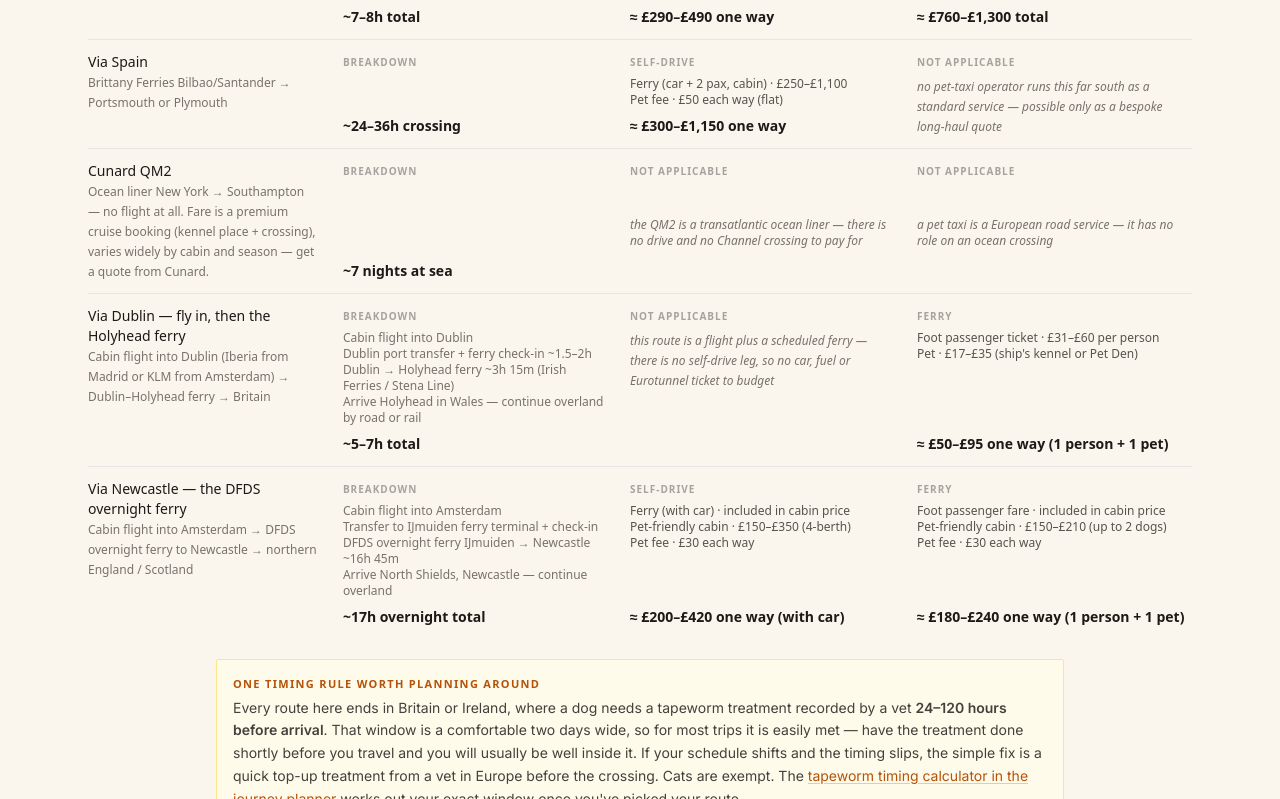
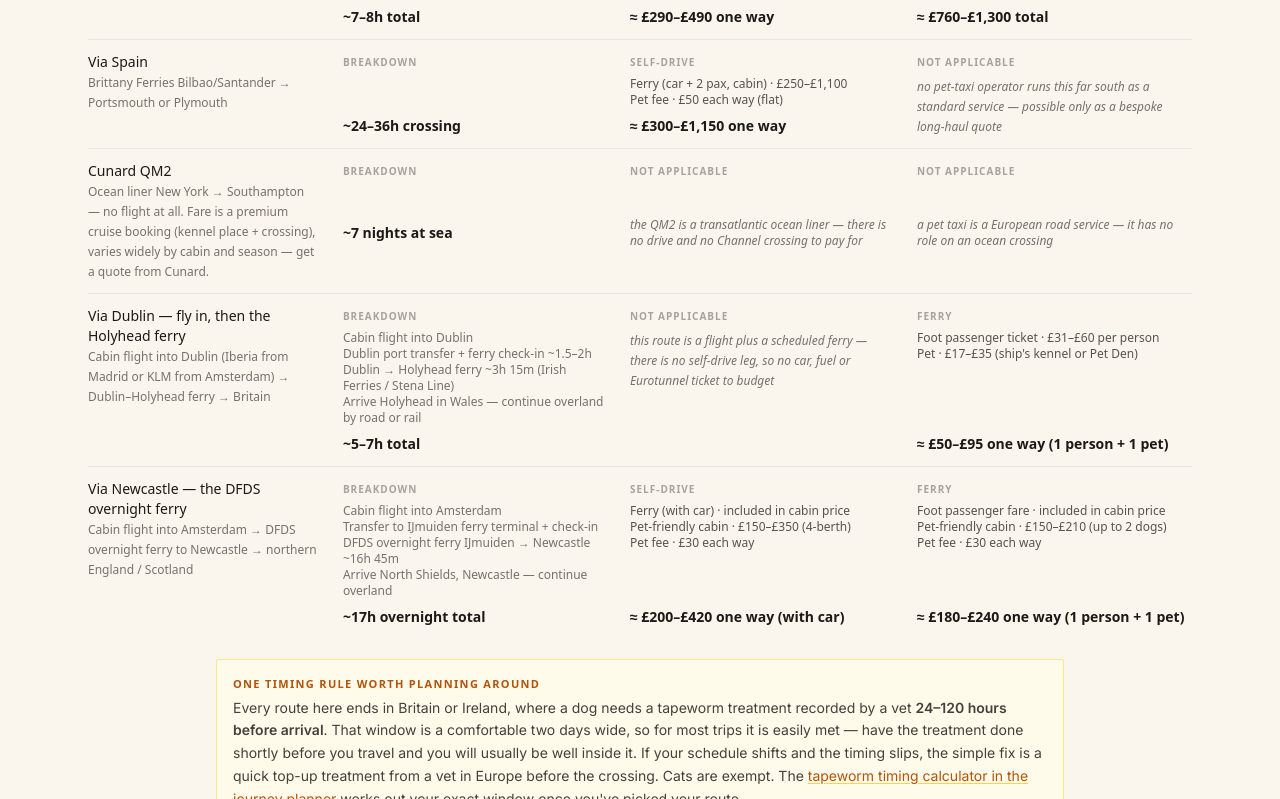
Before and after one commit to rupindermahay/petsincabin, a Next.js app: page /getting-your-pet-into-the-uk in a window 1280 px wide. Shown: the part 2069-2868 px from the top of the page. Built offline with nearby package versions, Linux system fonts and the light colour scheme.

Commit message:
Add files via upload

```diff
--- a/components/RouteComparison.jsx
+++ b/components/RouteComparison.jsx
@@ -581,6 +581,7 @@ export default function RouteComparison() {
                       Breakdown
                     </span>
                     <div className={r.centerCells ? "flex-grow flex items-center" : "flex-grow"}>
+                      <div>
                         {r.timeLegs &&
                           r.timeLegs.map((leg, i) => (
                             <span
@@ -590,10 +591,18 @@ export default function RouteComparison() {
                               {leg}
                             </span>
                           ))}
+                        {r.centerCells && (
+                          <span className="block font-semibold text-stone-900">
+                            {r.timeHeadline}
+                          </span>
+                        )}
                       </div>
+                    </div>
+                    {!r.centerCells && (
                       <span className="block font-semibold text-stone-900 mt-2">
                         {r.timeHeadline}
                       </span>
+                    )}
                   </div>
 
                   {/* Self-drive cost — label / body / total */}
```
Lines whose indentation alone changed are shown as unchanged.
